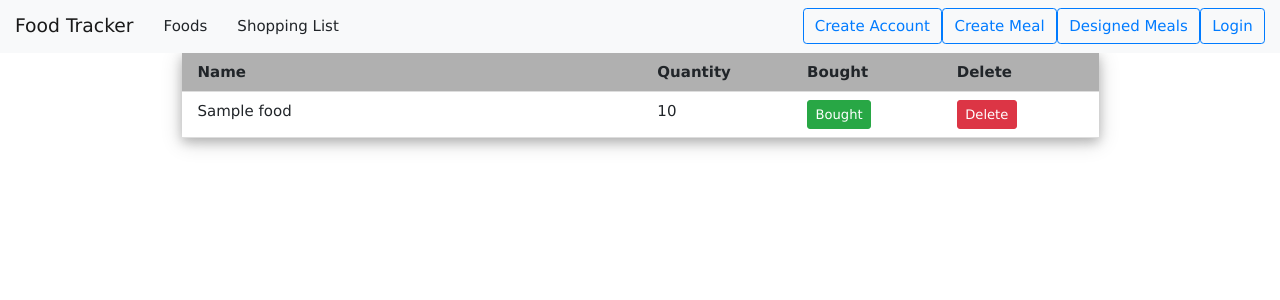
After one commit to kayleeliu/cs4750, a PHP site: page /shopping_list.php in a window 1280 px wide. The commit adds this page. Shown: the top 300 px of the page. Run offline with PHP 8.4, Linux system fonts and the light colour scheme; the visitor is signed in with stand-in values (Sample User, id 1); tables that the repository leaves empty or names only in its code hold one stand-in row (values such as "Sample post").

Commit message:
added shopping list

```diff
--- a/foods.php
+++ b/foods.php
@@ -118,4 +118,44 @@ function deleteFood($id){
     $statement->closeCursor();
 }
 
+function checkUserHasFood($userID, $foodID){
+    global $db;
+    $query = "select count(*) from user_has_food where userID=:userID and foodID=:foodID";
+    $statement = $db->prepare($query);
+    $statement->bindValue(':userID', $userID);
+    $statement->bindValue(':foodID', $foodID);
+    $statement->execute();
+    $results = $statement->fetch();
+    $statement->closeCursor();
+    return $results;
+}
+
+function updateUserFood($userID, $foodID, $location, $buy_date, $exp_date, $quantity){
+    global $db;
+    $query = "update user_has_food set location=:location, buy_date=:buy_date, exp_date=:exp_date, quantity=quantity+:quantity where userID=:userID and foodID=:foodID";
+    $statement = $db->prepare($query);
+    $statement->bindValue(':userID', $userID);
+    $statement->bindValue(':foodID', $foodID);
+    $statement->bindValue(':location', $location);
+    $statement->bindValue(':buy_date', $buy_date);
+    $statement->bindValue(':exp_date', $exp_date);
+    $statement->bindValue(':quantity', $quantity);
+    $statement->execute();
+    $statement->closeCursor();
+}
+
+function addFoodToInventory($userID, $foodID, $location, $buy_date, $exp_date, $quantity){
+    global $db;
+    $query = "insert into user_has_food (userID, foodID, location, buy_date, exp_date, quantity) values (:userID, :foodID, :location, :buy_date, :exp_date, :quantity)";
+    $statement = $db->prepare($query);
+    $statement->bindValue(':userID', $userID);
+    $statement->bindValue(':foodID', $foodID);
+    $statement->bindValue(':location', $location);
+    $statement->bindValue(':buy_date', $buy_date);
+    $statement->bindValue(':exp_date', $exp_date);
+    $statement->bindValue(':quantity', $quantity);
+    $statement->execute();
+    $statement->closeCursor();
+}
+
 ?>
--- a/foods_page.php
+++ b/foods_page.php
@@ -177,7 +177,7 @@ if ($_SERVER['REQUEST_METHOD'] == 'POST'){
                         <input type="number" id="entered-food-quantity" class="form-control" name="entered-food-quantity">
                     </div>
                     <div class="form-group">
-                        <label for="entered-food-location">Where're you putting it:</label>
+                        <label for="entered-food-location">Where are you putting it:</label>
                         <input type="text" id="entered-food-location" class="form-control" name="entered-food-location">
                     </div>
                     <div class="form-group">
--- a/navbar.html
+++ b/navbar.html
@@ -1,6 +1,7 @@
 <nav class="navbar navbar-expand-lg navbar-light bg-light ps-3 pe-3">
     <a class="navbar-brand" href="index.php">Food Tracker</a>
     <a class="nav-item nav-link" href="foods_page.php">Foods</a>
+    <a class="nav-item nav-link" href="shopping_list.php">Shopping List</a>
     <div class="collapse navbar-collapse flex-row-reverse">
         <div class="flex-row-reverse justify-content-between">
             <button class="btn btn-outline-primary" onclick="window.location.href='create_user_form.php'">Create Account</a>
--- /dev/null
+++ b/shopping_list.php
@@ -0,0 +1,146 @@
+<?php
+require("connect-db.php");
+require("foods.php");
+require("wants_to_buy.php");
+
+session_start();
+
+# redirect to login form if not logged in yet
+if ($_SESSION["userID"] == 0){
+  header("Location: login_form.php");
+}
+
+
+if ($_SERVER['REQUEST_METHOD'] == 'POST'){
+  if (!empty($_POST['actionBtn']) && ($_POST['actionBtn'] == "Bought")){
+    $food_bought_id= getFoodId($_POST['food_bought']);
+    boughtFood($_SESSION["userID"], $food_bought_id[0] );
+  }
+  else if (!empty($_POST['actionBtn']) && ($_POST['actionBtn'] == "Delete")){
+    $food_delete_id = getFoodId($_POST['food_to_delete']);
+    deleteFoodFromShoppingList($_SESSION["userID"], $food_delete_id[0]);
+  }
+  else if (!empty($_POST['actionBtn']) && ($_POST['actionBtn'] == "Add Food")){
+    $food_entered = getFoodId($_POST['entered-food-name']);
+    echo $food_entered[0];
+    $has_food = checkUserHasFood($_SESSION['userID'], $food_entered[0]);
+    echo $has_food[0];
+    if($has_food[0] == 0){
+      addFoodToInventory($_SESSION['userID'], $food_entered[0], $_POST['entered-food-location'], $_POST['entered-food-buy-date'], $_POST['entered-food-exp-date'], $_POST['entered-food-quantity']);
+    }
+    else{
+      updateUserFood($_SESSION["userID"], $food_entered[0], $_POST['entered-food-location'], $_POST['entered-food-buy-date'], $_POST['entered-food-exp-date'], $_POST['entered-food-quantity']);
+    }
+    deleteFoodFromShoppingList($_SESSION["userID"], $food_entered[0]);
+  }
+}
+
+$foods = getUserShoppingList($_SESSION["userID"]);
+?>
+
+<!DOCTYPE html>
+<html lang="en">
+<head>
+  <link rel="stylesheet" href="https://stackpath.bootstrapcdn.com/bootstrap/4.4.1/css/bootstrap.min.css" integrity="sha384-Vkoo8x4CGsO3+Hhxv8T/Q5PaXtkKtu6ug5TOeNV6gBiFeWPGFN9MuhOf23Q9Ifjh" crossorigin="anonymous">
+  <link rel="stylesheet" href="https://www.w3schools.com/w3css/4/w3.css">
+  <script src="https://ajax.googleapis.com/ajax/libs/jquery/3.6.3/jquery.min.js"></script>
+  <link rel="stylesheet" href="styles.css">
+</head>
+<body>
+<?php include("navbar.html"); ?>
+
+<div class="modal" id="addFoodModal" tabindex="-1" role="dialog" aria-labelledby="addFoodModalLabel" aria-hidden="true">
+  <div class="modal-dialog" role="document">
+    <div class="modal-content">
+      <div class="modal-header">
+        <h5 class="modal-title" id="addFoodModalLabel">Add Food</h5>
+        <button type="button" class="close close_btn" aria-label="Close">
+          <span aria-hidden="true">&times;</span>
+        </button>
+      </div>
+      <form id="foodForm" action="shopping_list.php" method="post" class="form-border">
+        <div class="modal-body">
+            <div class="form-group">
+                <label for="entered-food-name">Food Name:</label>
+                <input type="text" id="entered-food-name" class="form-control" name="entered-food-name">
+            </div>
+            <div class="form-group">
+                <label for="entered-food-buy-date">Buy date:</label>
+                <input type="date" id="entered-food-buy-date" class="form-control" name="entered-food-buy-date">
+            </div>
+            <div class="form-group">
+                <label for="entered-food-exp-date">Expiration date:</label>
+                <input type="date" id="entered-food-exp-date" class="form-control" name="entered-food-exp-date">
+            </div>
+            <div class="form-group">
+                <label for="entered-food-quantity">Quantity:</label>
+                <input type="number" id="entered-food-quantity" class="form-control" name="entered-food-quantity">
+            </div>
+            <div class="form-group">
+              <label for="entered-food-location">Where are you putting it:</label>
+              <input type="text" id="entered-food-location" class="form-control" name="entered-food-location">
+            </div>
+        </div>
+        <div class="modal-footer">
+          <button type="button" class="btn btn-secondary close_btn">Close</button>
+          <input class="btn btn-primary" type="submit" name="actionBtn" value="Add Food" title="Add Food" />
+        </div>
+      </form>
+    </div>
+  </div>
+</div>
+
+<div class="row justify-content-center">
+    <table class="w3-table w3-bordered w3-card-4 center" style="width:70%">
+      <thead>
+      <tr style="background-color:#B0B0B0">
+        <th width="50%"> Name
+        <th width="16%"> Quantity
+        <th width="16%"> Bought
+        <th width="16%"> Delete
+      </tr>
+      </thead>
+    <?php foreach ($foods as $item): ?>
+    <?php
+     ?>
+      <tr>
+        <td><?php echo $item['name']; ?></td>
+        <td><?php echo $item['quantity']; ?></td>
+        <td>
+          <!-- <form action="shopping_list.php" method="post">
+            <input type="submit" name="actionBtn" value="Bought" class="btn btn-success btn-sm" />
+            <input type="hidden" name="food_bought", value="<?php echo $item['name']; ?>" />
+          </form>  -->
+          <button type="button" class="btn btn-success btn-sm bought_btn" onclick="openModal('<?php echo $item['name']; ?>' ,'<?php echo $item['quantity']; ?>', this);">Bought</button>
+        </td>
+        <td>
+          <form action="shopping_list.php" method="post">
+            <input type="submit" name="actionBtn" value="Delete" class="btn btn-danger btn-sm" />
+            <input type="hidden" name="food_to_delete", value="<?php echo $item['name']; ?>" />
+          </form>
+        </td>
+      </tr>
+    <?php endforeach; ?>
+    </table>
+  </div>
+</body>
+</html>
+
+<script>
+
+$(document).ready(function() {
+  $(".close_btn").click(function(){
+    $("#addFoodModal").hide();
+  })
+})
+
+function openModal(food_name, food_quantity){
+    console.log(food_name + food_quantity);
+    $('#addFoodModal').show();
+    $('#entered-food-name').val(food_name);
+    $('#entered-food-quantity').val(food_quantity);
+  }
+
+
+
+</script>
--- /dev/null
+++ b/wants_to_buy.php
@@ -0,0 +1,31 @@
+<?php
+function getUserShoppingList($userID){
+    global $db;
+    $query = "select * from wants_to_buy w join Food f on w.foodID = f.id where userID=:userID";
+    $statement = $db->prepare($query);
+    $statement->bindValue(':userID', $userID);
+    $statement->execute();
+    $results = $statement->fetchAll();
+    $statement->closeCursor();
+    return $results;
+}
+
+function boughtFood($userID, $foodID){
+    global $db;
+    $query = "DELETE FROM wants_to_buy WHERE userID=:userID AND foodID=:foodID";
+    $statement = $db->prepare($query);
+    $statement->bindValue(':userID', $userID);
+    $statement->bindValue(':foodID', $foodID);
+    $statement->execute();
+    $statement->closeCursor();
+}
+
+function deleteFoodFromShoppingList($userID, $foodID){
+    global $db;
+    $query = "DELETE FROM wants_to_buy WHERE userID=:userID AND foodID=:foodID";
+    $statement = $db->prepare($query);
+    $statement->bindValue(':userID', $userID);
+    $statement->bindValue(':foodID', $foodID);
+    $statement->execute();
+    $statement->closeCursor();
+}
```
